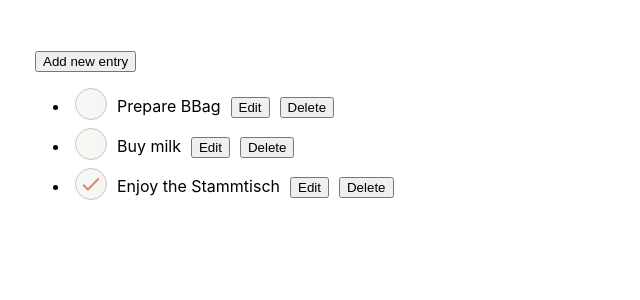
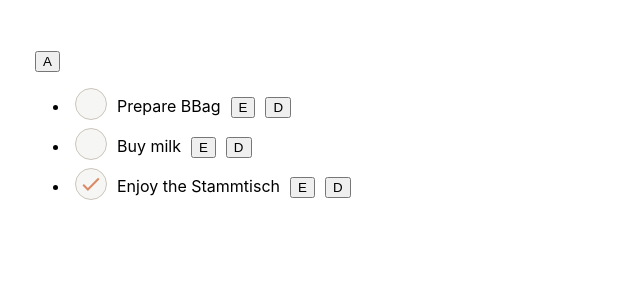
Before and after one commit to goce-cz/react-di, a React (Create React App) app: page / in a window 1280 px wide. Shown: the top 300 px of the page, without its empty margins (0-640 px from the left). Built offline with nearby package versions, Linux system fonts and the light colour scheme.

Commit message:
Add concise button as FC

```diff
--- a/src/App.tsx
+++ b/src/App.tsx
@@ -3,12 +3,14 @@ import './App.css'
 import { TodoManager } from './components/TodoManager'
 import { OverrideComponents } from './components/OverrideComponents'
 import { FancyCheckbox } from './overrides/FancyCheckbox'
+import { ConciseButton } from './overrides/ConciseButton'
 
 function App() {
   return (
     <OverrideComponents
       components={{
-        Checkbox: FancyCheckbox
+        Checkbox: FancyCheckbox,
+        Button: ConciseButton
       }}
     >
       <TodoManager/>
--- /dev/null
+++ b/src/overrides/ConciseButton.tsx
@@ -0,0 +1,14 @@
+import { FC } from 'react'
+import { ButtonProps } from '../components/Button'
+
+export const ConciseButton: FC<ButtonProps> = ({
+  children,
+  onClick
+}) => (
+  <button
+    onClick={onClick}
+    title={children}
+  >
+    {children.charAt(0)}
+  </button>
+)
```
